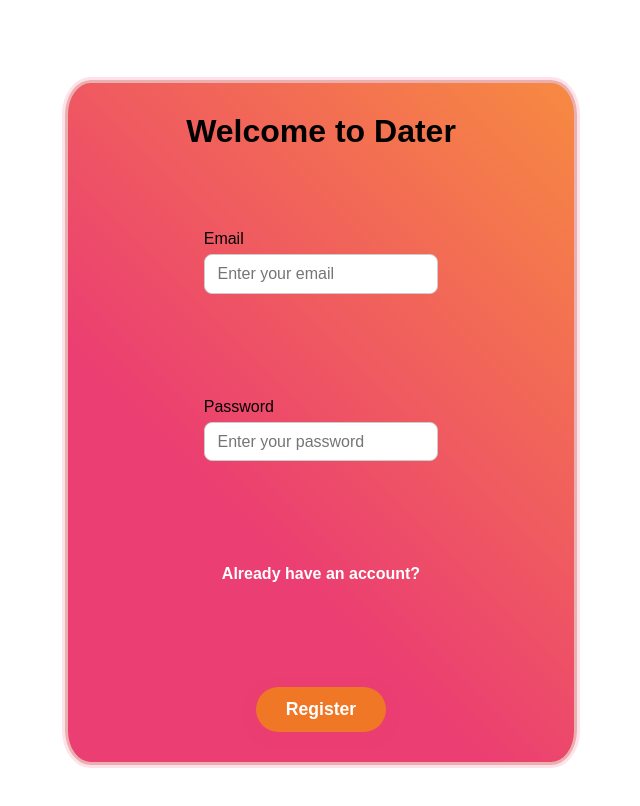
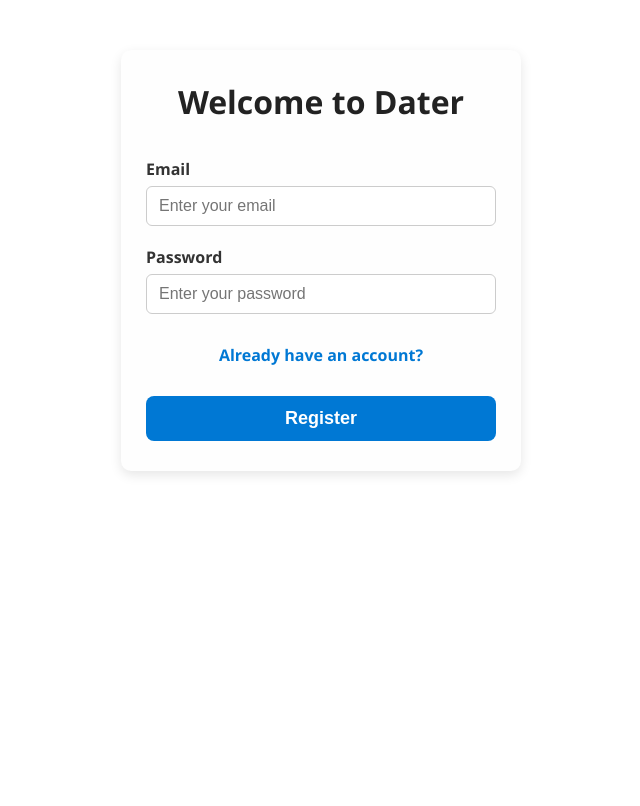
Before and after one commit to Maver1ck1111/Dater.Frontend, a React (Vite) app: page /register in a window 1280 px wide. Shown: the top 806 px of the page, without its empty margins (319-959 px from the left). Built offline with nearby package versions, Linux system fonts and the light colour scheme.

Commit message:
changed styles for auth form and added styles for profile form

```diff
--- a/src/components/Auth/AuthForm.tsx
+++ b/src/components/Auth/AuthForm.tsx
@@ -18,28 +18,40 @@ export default function AuthForm({onSubmitFunction, enterText, buttonText, link}
     });
 
     return (
-        <form onSubmit={handleSubmit(onSubmitFunction)}>
+        <form onSubmit={handleSubmit(onSubmitFunction)} className="auth-form">
             <h1>{enterText}</h1>
 
             <div className={`form-field ${errors.email ? "has-error" : ""}`}>
                 <label htmlFor="email">Email</label>
-                <input {...register("email")} id="email" placeholder="Enter your email" />
+                <input
+                {...register("email")}
+                id="email"
+                placeholder="Enter your email"
+                type="email"
+                autoComplete="email"
+                />
                 {errors.email && <p className="error-message">{errors.email.message}</p>}
             </div>
 
-            <div className={`form-field ${errors.email ? "has-error" : ""}`}>
+            <div className={`form-field ${errors.password ? "has-error" : ""}`}>
                 <label htmlFor="password">Password</label>
-                <input {...register("password")} id="password" placeholder="Enter your password"/>
-                { errors.password && <p className="error-message">{errors.password.message}</p>}
+                <input
+                {...register("password")}
+                id="password"
+                placeholder="Enter your password"
+                type="password"
+                autoComplete="current-password"
+                />
+                {errors.password && <p className="error-message">{errors.password.message}</p>}
             </div>
 
             {link && (
-                <Link to="/login">
-                    Already have an account?
+                <Link to="/login" className="login-link">
+                Already have an account?
                 </Link>
             )}
 
-            <button>{buttonText}</button>
+            <button type="submit" className="submit-btn">{buttonText}</button>
         </form>
     )
 }
--- a/src/components/Auth/Form.css
+++ b/src/components/Auth/Form.css
@@ -1,86 +1,93 @@
-form{
-    width: 40vw;
-    margin: 10vh 30vw;
-    display: flex;
-    flex-direction: column;
-    align-items: center;
-    padding: 30px;
-    background: linear-gradient(45deg, #eb3e72 35%, #f78a41);
-    gap: 5rem;
-    border-radius: 5%;
-    border: 3px solid #eab0b0;
-    box-shadow: 0 0 0 3px rgba(255, 180, 200, 0.4);
-    font-family: 'Poppins', sans-serif;
+.auth-form {
+  max-width: 400px;
+  margin: 50px auto;
+  padding: 30px 25px;
+  background-color: #fefefe;
+  border-radius: 10px;
+  box-shadow: 0 4px 12px rgba(0,0,0,0.1);
+  font-family: 'Segoe UI', Tahoma, Geneva, Verdana, sans-serif;
+  display: flex;
+  flex-direction: column;
+  gap: 20px;
+}
+
+.auth-form h1 {
+  text-align: center;
+  margin-bottom: 15px;
+  color: #222;
+  font-weight: 700;
 }
 
 .form-field {
   display: flex;
   flex-direction: column;
-  margin-bottom: 1.5rem;
 }
 
 .form-field label {
-  font-weight: 500;
-  margin-bottom: 0.4rem;
+  margin-bottom: 6px;
+  font-weight: 600;
+  color: #333;
 }
 
 .form-field input {
-  padding: 0.6rem 0.8rem;
-  border: 1px solid #ccc;
-  border-radius: 8px;
-  font-size: 1rem;
-  transition: border-color 0.2s, box-shadow 0.2s;
+  padding: 10px 12px;
+  font-size: 16px;
+  border: 1.8px solid #ccc;
+  border-radius: 6px;
+  transition: border-color 0.3s ease;
+  outline-offset: 2px;
 }
 
 .form-field input:focus {
-  border-color: #ff99aa;
-  outline: none;
-  box-shadow: 0 0 0 3px rgba(255, 153, 170, 0.2);
+  border-color: #0078d4;
+  box-shadow: 0 0 6px rgba(0, 120, 212, 0.5);
 }
 
-.form-field.has-error input {
-  color: #d32f2f;
-  border-color: #d32f2f;
+.has-error input {
+  border-color: #d93025;
 }
 
 .error-message {
-  color: #030000;
-  font-size: 0.875rem;
-  margin-top: 0.3rem;
+  color: #d93025;
+  font-size: 14px;
+  margin-top: 4px;
 }
 
-button {
-  padding: 12px 30px;
-  background: #ef7726;
-  border: none;
-  border-radius: 30px;
-  color: white;
+.login-link {
+  color: #0078d4;
+  text-decoration: none;
   font-weight: 600;
-  font-size: 1.1rem;
-  cursor: pointer;
-  box-shadow: 0 4px 12px rgba(235, 62, 114, 0.5);
-  transition: background 0.3s ease, box-shadow 0.3s ease;
+  text-align: center;
+  display: block;
+  margin-top: 10px;
+  transition: color 0.3s ease;
 }
 
-button:hover {
-  background: linear-gradient(45deg, #eb3e72, #f78a41);
-  box-shadow: 0 6px 16px rgba(247, 138, 65, 0.7);
+.login-link:hover {
+  color: #005ea3;
+  text-decoration: underline;
 }
 
-button:active {
-  transform: scale(0.97);
+.submit-btn {
+  background-color: #0078d4;
+  color: white;
+  font-weight: 700;
+  padding: 14px 0;
+  font-size: 18px;
+  border: none;
+  border-radius: 8px;
+  cursor: pointer;
+  transition: background-color 0.3s ease;
+  margin-top: 10px;
 }
 
-form a {
-    color: #fff;
-    text-decoration: underline;
-    font-weight: 600;
-    margin-bottom: 1.5rem;
-    transition: color 0.3s ease;
-    text-decoration: none;
+.submit-btn:hover {
+  background-color: #005ea3;
 }
 
-form a:hover {
-    color: #ffd1d9;
-    cursor: pointer;
+@media (max-width: 480px) {
+  .auth-form {
+    margin: 20px;
+    padding: 20px;
+  }
 }
--- /dev/null
+++ b/src/components/Profile/ProfileForm.css
@@ -0,0 +1,66 @@
+.profile-form {
+  max-width: 600px;
+  margin: 40px auto;
+  padding: 25px;
+  background: #f9fafb;
+  border-radius: 10px;
+  box-shadow: 0 2px 12px rgb(0 0 0 / 0.1);
+  font-family: 'Segoe UI', Tahoma, Geneva, Verdana, sans-serif;
+  display: flex;
+  flex-direction: column;
+  gap: 16px;
+}
+
+.profile-form label {
+  font-weight: 600;
+  margin-bottom: 6px;
+  color: #333;
+}
+
+.profile-form input[type="text"],
+.profile-form input[type="date"],
+.profile-form select {
+  padding: 10px 12px;
+  font-size: 16px;
+  border: 1.8px solid #ccc;
+  border-radius: 6px;
+  transition: border-color 0.3s ease;
+  outline-offset: 2px;
+}
+
+.profile-form input[type="text"]:focus,
+.profile-form input[type="date"]:focus,
+.profile-form select:focus {
+  border-color: #0078d4;
+  box-shadow: 0 0 5px rgba(0, 120, 212, 0.5);
+}
+
+.error {
+  color: #d93025;
+  font-size: 14px;
+  margin-top: 4px;
+}
+
+.submit-btn {
+  background-color: #0078d4;
+  color: white;
+  font-weight: 600;
+  padding: 12px 0;
+  font-size: 18px;
+  border: none;
+  border-radius: 8px;
+  cursor: pointer;
+  transition: background-color 0.3s ease;
+  margin-top: 10px;
+}
+
+.submit-btn:hover {
+  background-color: #005ea3;
+}
+
+@media (max-width: 640px) {
+  .profile-form {
+    margin: 20px;
+    padding: 20px;
+  }
+}
--- a/src/components/Profile/ProfileForm.tsx
+++ b/src/components/Profile/ProfileForm.tsx
@@ -11,6 +11,7 @@ import { SportInterest } from "../../Enums/SportInterest";
 import { TravelInterest } from "../../Enums/TravelInterest";
 import { LyfestyleInterest } from "../../Enums/LyfestyleInterest";
 import type z from "zod";
+import "./ProfileForm.css"
 
 type FormValues = z.infer<typeof profileSchema> & {
   _form?: string;
@@ -38,15 +39,18 @@ export default function ProfileForm() {
   };
 
   return (
-    <form onSubmit={handleSubmit(onSubmit)}>
+  <form onSubmit={handleSubmit(onSubmit)} className="profile-form">
     <label htmlFor="name">Name</label>
-      <input type="text" id="name" {...register("name")}/>
-      {errors.name && <p style={{color: 'red'}}>{errors.name.message}</p>}
+    <input type="text" id="name" {...register("name")} />
+    {errors.name && <p className="error">{errors.name.message}</p>}
+
     <label htmlFor="description">Description</label>
-      <input type="text" id="description" {...register("description")}/>
-      {errors.description && <p style={{color: 'red'}}>{errors.description.message}</p>}
+    <input type="text" id="description" {...register("description")} />
+    {errors.description && <p className="error">{errors.description.message}</p>}
+
     <label htmlFor="date">Date of birth</label>
-      <input type="date" id="date" {...register("dateOfBirth")}/>
+    <input type="date" id="date" {...register("dateOfBirth")} />
+
     <label htmlFor="gender">Choose a gender</label>
     <select id="gender" {...register("gender")}>
       {Object.values(Gender).map((role) => (
@@ -128,9 +132,9 @@ export default function ProfileForm() {
       ))}
     </select>
 
-      {errors._form && <p>{errors._form.message}</p>}
+    {errors._form && <p className="error">{errors._form.message}</p>}
 
-      <button>Submit</button>
+    <button type="submit" className="submit-btn">Submit</button>
   </form>
   )
 }
```
Lines whose indentation alone changed are shown as unchanged.
